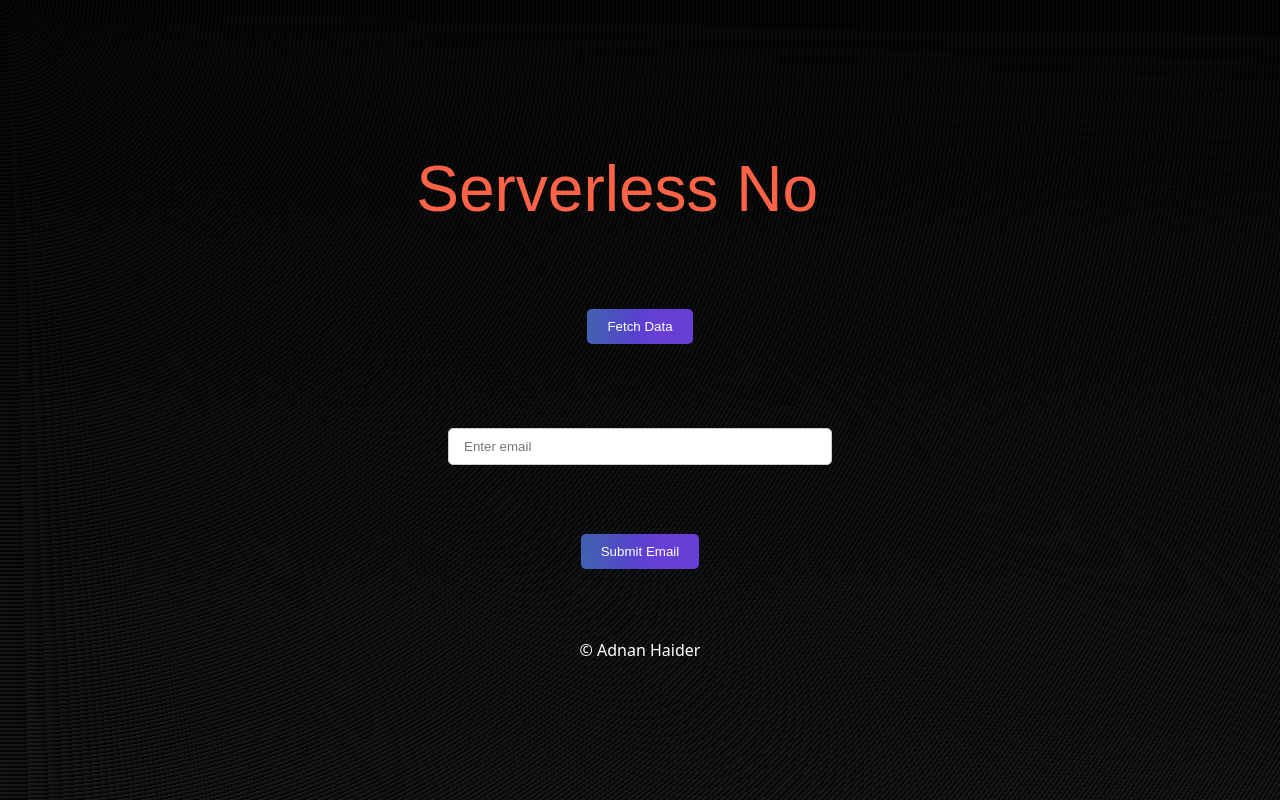
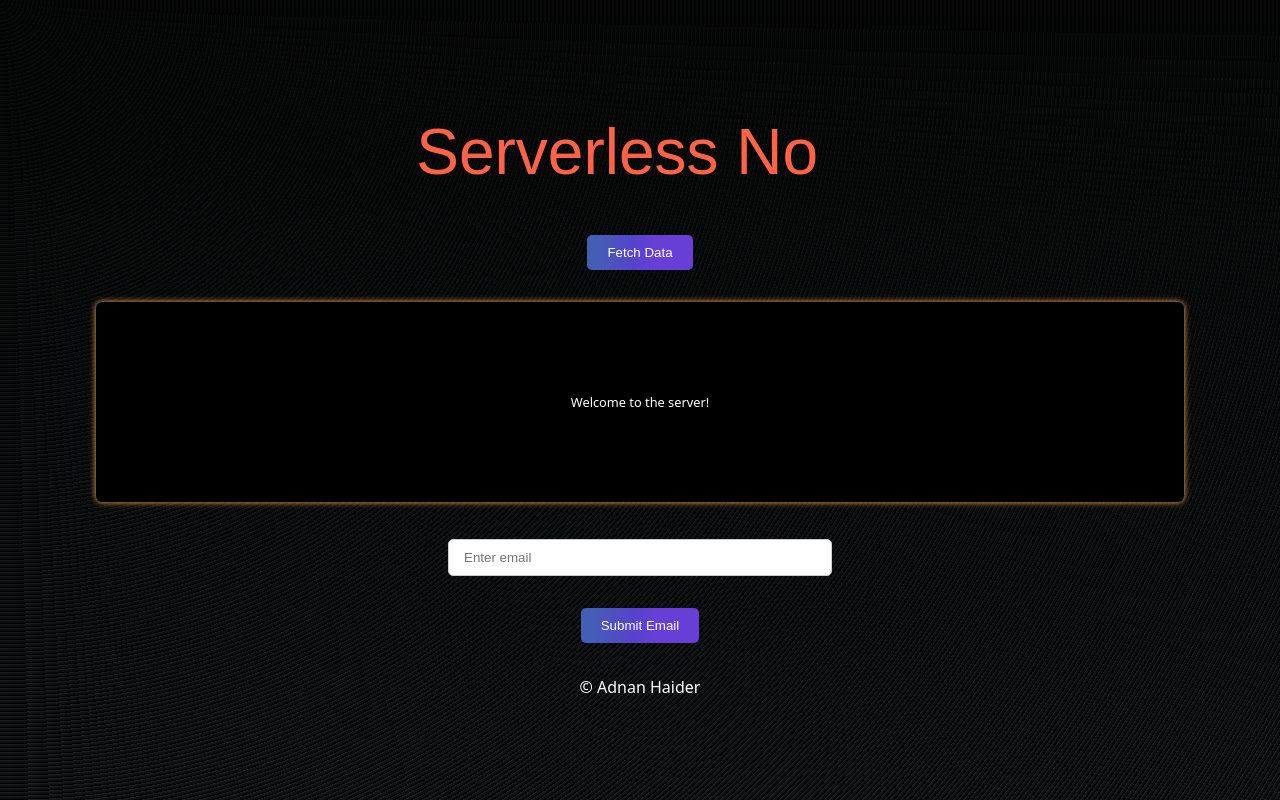
Before and after one commit to adusrk/serverless-nextjs, a Next.js app: page / in a window 1280 px wide. Built offline with nearby package versions, Linux system fonts and the light colour scheme; a web font is replaced by a local one.

Commit message:
final 2.0

```diff
--- a/components/Card.js
+++ b/components/Card.js
@@ -2,11 +2,15 @@ import React from 'react';
 import styles from './Card.module.css'; // Adjust the path as necessary
 
 const Card = ({data}) => {
+  const cardStyle = {
+    height: data ? 'var(--card-height)' : '200px' // Example: '200px' when no data
+  };
+
   return (
     <>
-      <div className={styles.card}>
+    <div className={styles.card} style={cardStyle}>
       <div className={styles.cardContent}>
-    {data ? <pre>{JSON.stringify(data, null, 2)}</pre> : "Welcome to the server"}
+    {data ? <pre>{JSON.stringify(data, null, 2)}</pre> : "Welcome to the server!"}
   </div>
       </div>
     </>
--- a/src/app/page.js
+++ b/src/app/page.js
@@ -35,7 +35,7 @@ export default function Home() {
       <button onClick={handleClick} className={styles.btn}>
         Fetch Data
       </button>
-      {isDataFetched && <Card data={data} />}{" "}
+      <Card data={data} />
       <div className={styles.x}>
         <input
           type="email"
```
